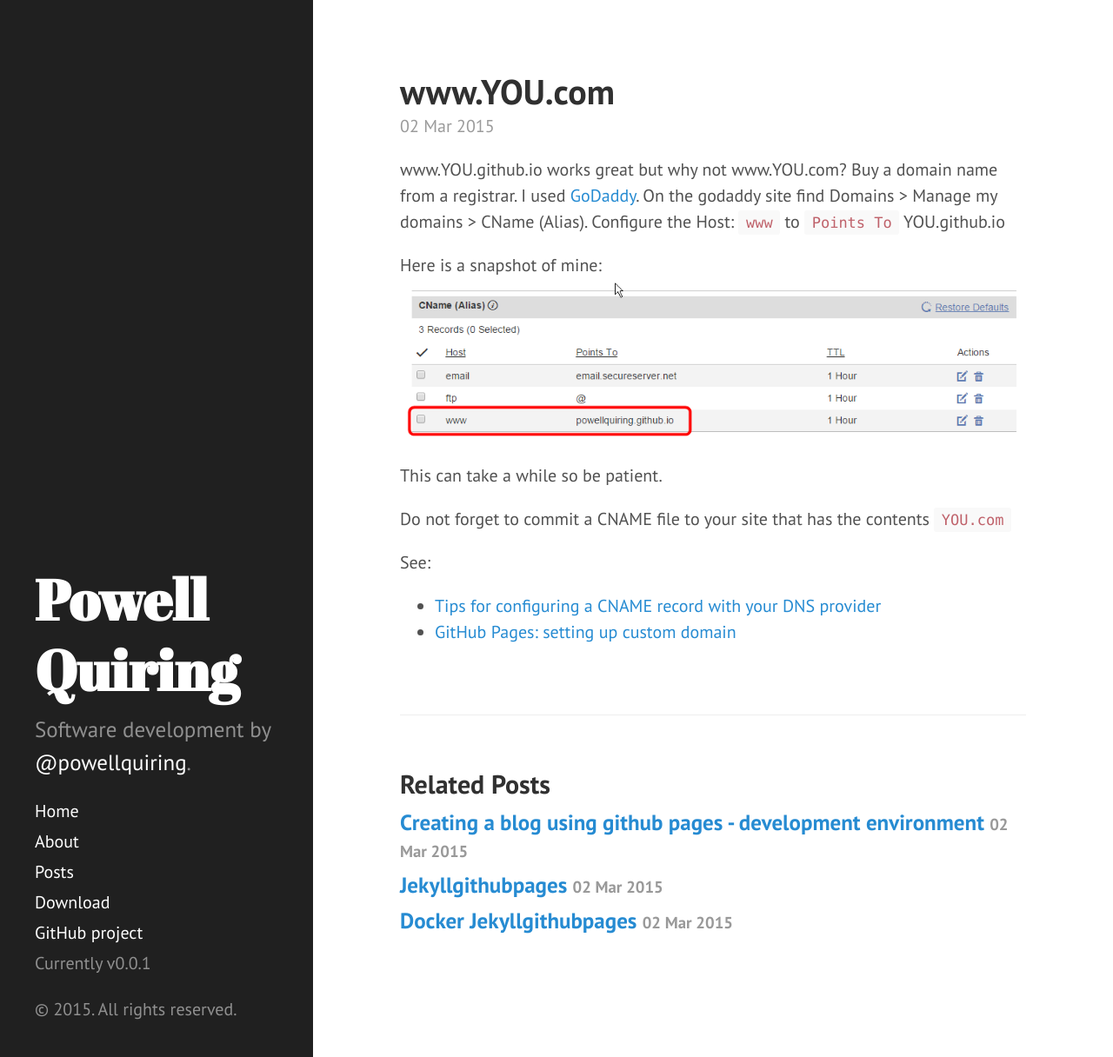
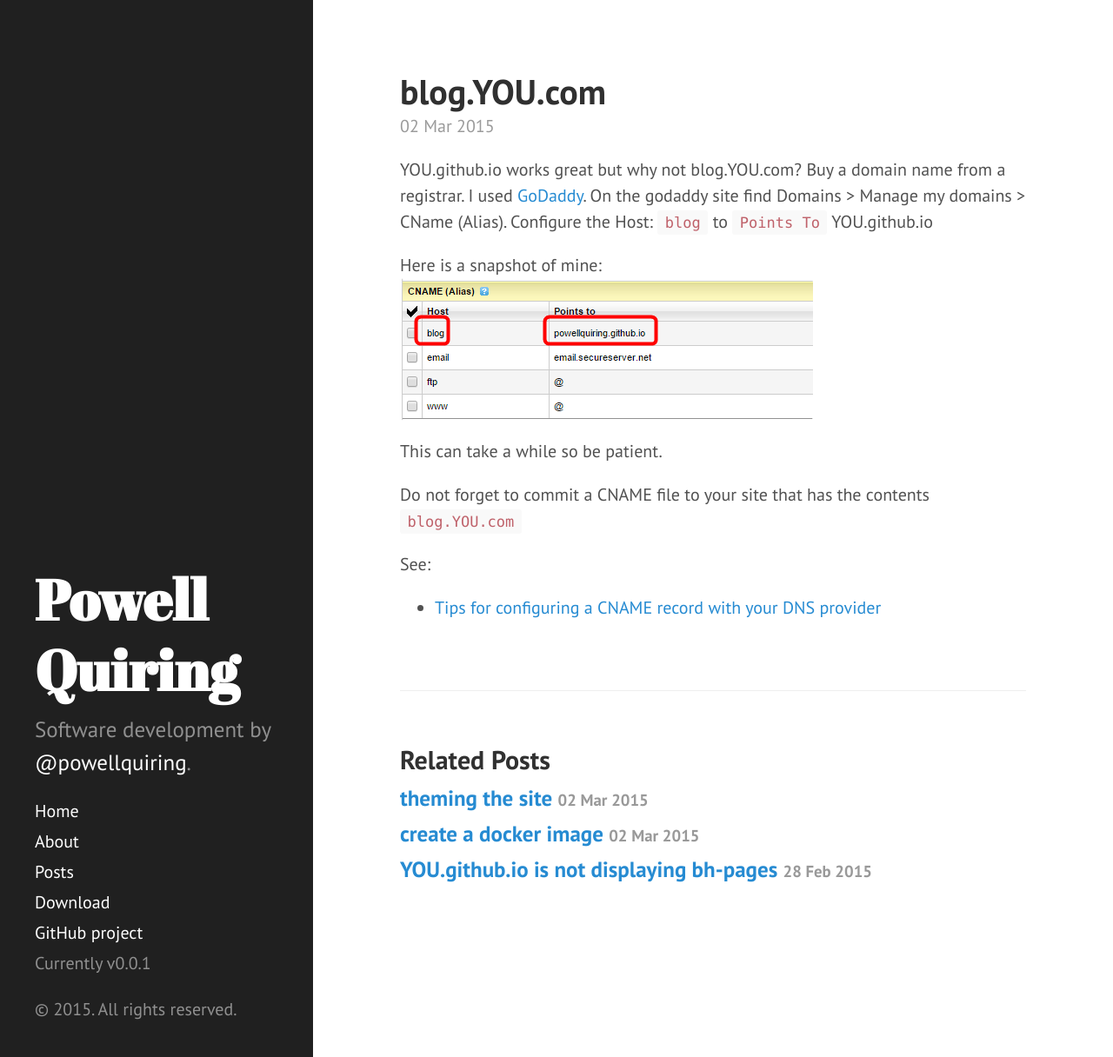
Before and after one commit to powellquiring/powellquiring.github.io, a Jekyll site: the page built from _posts/2015-03-02-blog.you.com.md, in a window 1280 px wide and 1216 px high. Shown: the whole window at 87% size. Built offline with Jekyll 4.4.1, drawn with Linux system fonts in a browser that asks for light colours; Markdown is read by kramdown in place of the engine named in the settings.

Commit message:
changed www to blog.powellquiring.com

```diff
--- a/_posts/2015-03-02-making-it-mine.md
+++ b/_posts/2015-03-02-blog.you.com.md
@@ -1,21 +1,20 @@
 ---
 layout: post
-title: www.YOU.com
-excerpt: www.YOU.github.io works great but why not www.YOU.com?
+title: blog.YOU.com
+excerpt: YOU.github.io works great but why not blog.YOU.com?
 ---
 {{ page.excerpt }}
 Buy a domain name from a registrar.
 I used [GoDaddy](https://www.godaddy.com).
 On the godaddy site find Domains > Manage my domains > CName (Alias).
-Configure the Host: `www` to `Points To` YOU.github.io
+Configure the Host: `blog` to `Points To` YOU.github.io
 
 Here is a snapshot of mine:
 ![Go Daddy cname screenshot](/assets/godaddycname.png)
 This can take a while so be patient.
 
-Do not forget to commit a CNAME file to your site that has the contents `YOU.com`
+Do not forget to commit a CNAME file to your site that has the contents `blog.YOU.com`
 
 See:
 
 - [Tips for configuring a CNAME record with your DNS provider](https://help.github.com/articles/tips-for-configuring-a-cname-record-with-your-dns-provider/)
-- [GitHub Pages: setting up custom domain](http://stackoverflow.com/questions/23097397/github-pages-setting-up-custom-domain)
--- a/_posts/2015-03-02-theming-the-site.md
+++ b/_posts/2015-03-02-theming-the-site.md
@@ -1,12 +1,13 @@
 ---
 layout: post
-title: Creating a blog using github pages - development environment
-excerpt: Theming the site
+title: theming the site
+excerpt: Choose a theme for your site.
 ---
-{{ page.excerpt }} was done using
-[Hyde](http://hyde.getpoole.com/) a brazen two-column Jekyll theme that pairs a prominent sidebar with uncomplicated content. It's based on Poole, the Jekyll butler.
+{{ page.excerpt }}
 
-- git cloned [hyde](https://github.com/poole/hyde.git) and copied the contents into my git repository.
-- went through all of the files in the root and adjusted them to be about my site.
+Mine was done using [Hyde](http://hyde.getpoole.com/) a brazen two-column Jekyll theme that pairs a prominent sidebar with uncomplicated content. It's based on Poole, the Jekyll butler.
+
+- git cloned [hyde](https://github.com/poole/hyde.git) and copied the contents into my git repository
+- went through all of the files in the root and adjusted them to be about my site
 - removed the existing _posts and added my content following the same file format
-- adjusted the index.html file
+- adjusted the index.html file to be to my liking
```
Also changed, not shown: _posts/2015-02-27-github-pages-development.md (renamed from _posts/2015-02-27-github-docker-jekyll.md, +4 -2 lines), _posts/2015-03-02-create-a-docker-image.md (added, +15 -0 lines), _posts/2015-02-28-github-pages-not-displaying-bh-pages.md (renamed from _posts/2015-02-28-github-pages.md), _posts/2015-03-02-docker-jekyllgithubpages.md (deleted), _posts/2015-03-02-jekyllgithubpages.md (deleted), assets/godaddycname.png.
